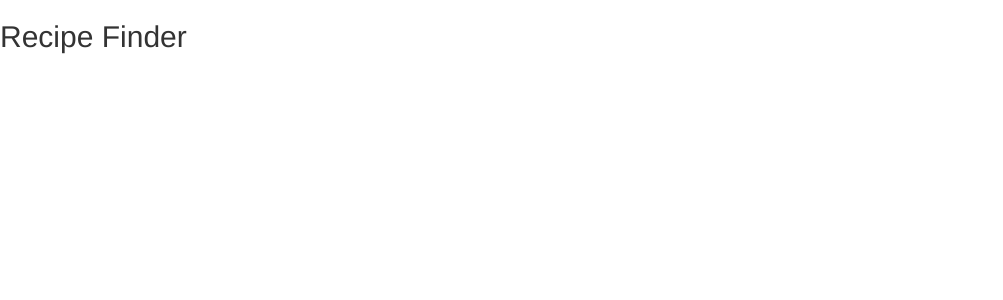
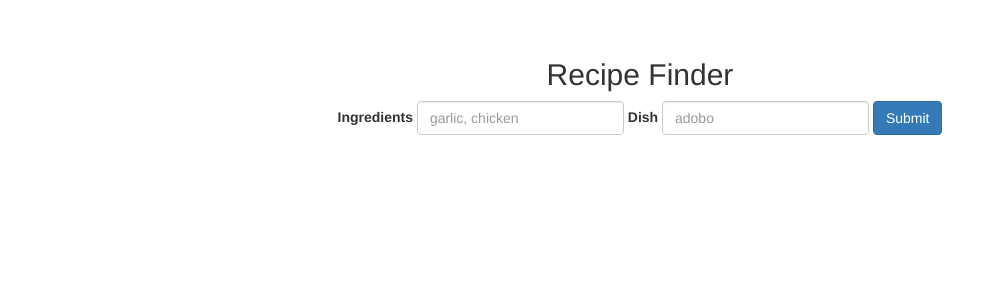
Before and after one commit to nikpalyi/recipefinder, a React (Create React App) app: page / in a window 1280 px wide. Shown: the top 300 px of the page, without its empty margins (0-1003 px from the left). Built offline with nearby package versions, Linux system fonts and the light colour scheme.

Commit message:
creating Form, CSS setup

```diff
--- a/src/components/App.js
+++ b/src/components/App.js
@@ -1,10 +1,13 @@
 import React, { Component } from 'react';
+import SearchRecipes from './SearchRecipes';
+import '../styles/index.css';
 
 class App extends Component {
   render() {
     return (
       <div>
         <h2>Recipe Finder</h2>
+        <SearchRecipes />
       </div>
     );
   }
--- /dev/null
+++ b/src/components/SearchRecipes.js
@@ -0,0 +1,28 @@
+import React, { Component } from 'react';
+import {
+  Form,
+  FormGroup,
+  FormControl,
+  FormLabel,
+  Button
+} from 'react-bootstrap';
+
+class SearchRecipes extends Component {
+  render() {
+    return (
+      <Form inline>
+        <FormGroup>
+          <FormLabel>Ingredients</FormLabel>{' '}
+          <FormControl type='text' placeholder='garlic, chicken' />
+        </FormGroup>{' '}
+        <FormGroup>
+          <FormLabel>Dish</FormLabel>{' '}
+          <FormControl type='text' placeholder='adobo' />
+        </FormGroup>{' '}
+        <Button>Submit</Button>
+      </Form>
+    );
+  }
+}
+
+export default SearchRecipes;
--- /dev/null
+++ b/src/styles/index.css
@@ -0,0 +1,4 @@
+body {
+  text-align: center;
+  padding: 3%;
+}
```
